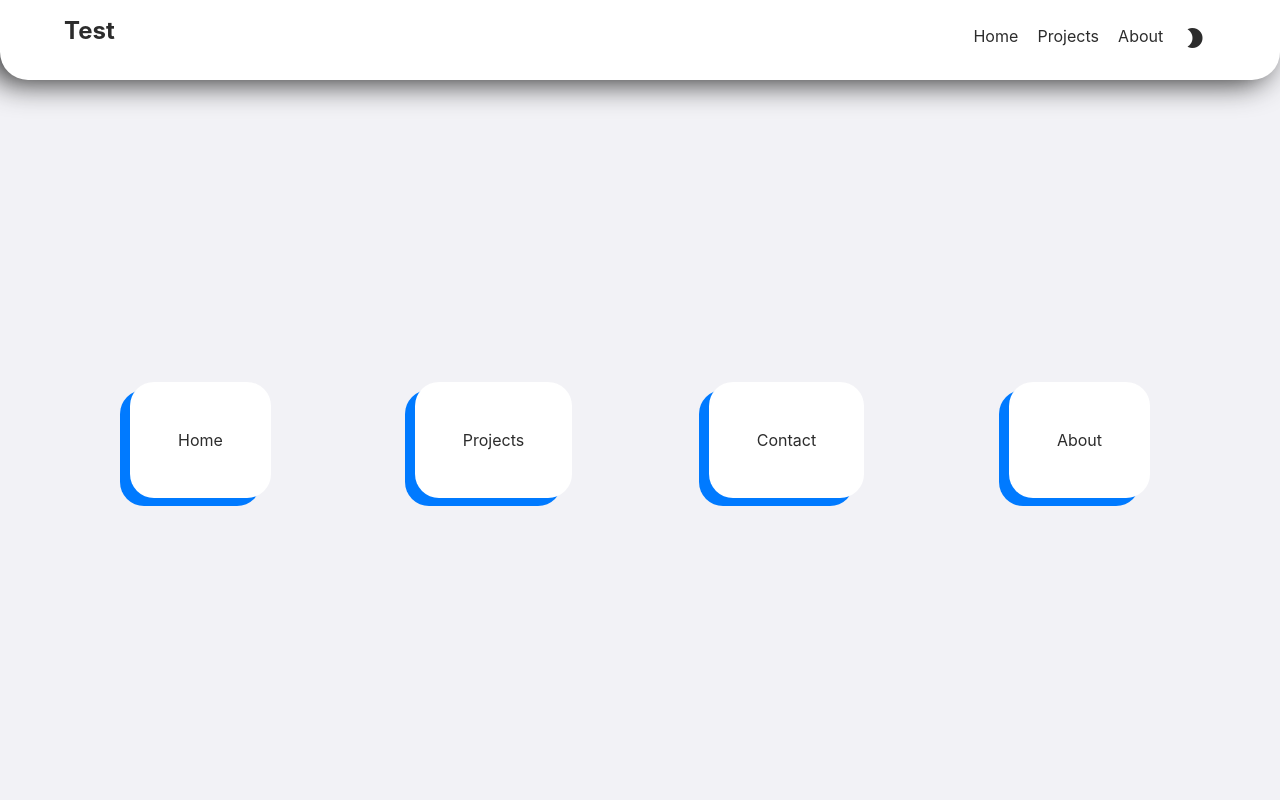
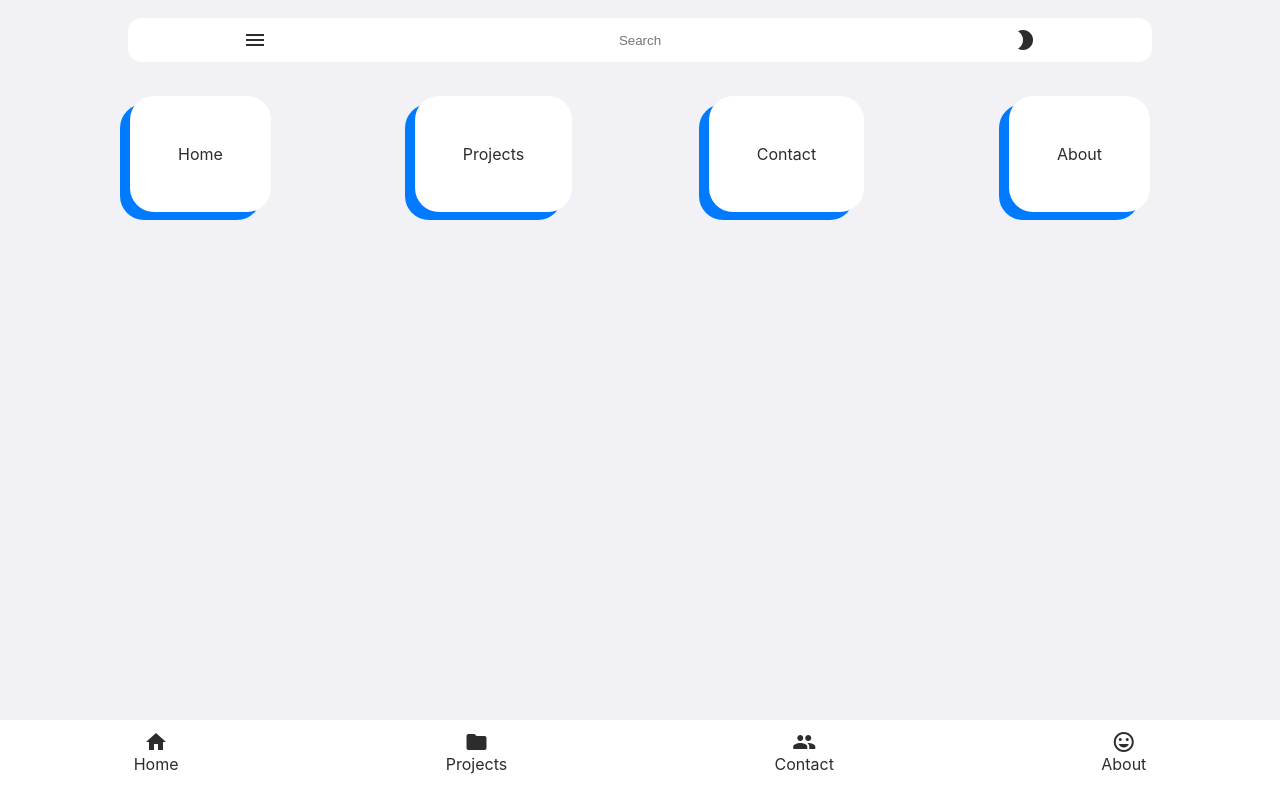
Before and after one commit to otindako/test.github.io, a React (Create React App) app: page / in a window 1280 px wide. Built offline with nearby package versions, Linux system fonts and the light colour scheme.

Commit message:
Revamped ui

```diff
--- a/src/App.js
+++ b/src/App.js
@@ -1,11 +1,13 @@
 import './App.css';
-import { Navbar } from './components/Navbar';
+import { SearchBar } from './components/Searchbar';
 import { Dashboard } from './components/Dashboard';
+import { BottomBar } from './components/footer';
 
 function App() {
   return <>
-    <Navbar />
+    <SearchBar />
     <Dashboard />
+    <BottomBar />
   </>
 }
 
--- a/src/components/Dashboard.css
+++ b/src/components/Dashboard.css
@@ -6,6 +6,7 @@
     background-color: var(--primary-color);
     color: var(--text-color);
     box-shadow: -10px 8px 0px var(--primary-accent-color);
+    margin: 1em 0;
 
     display: flex;
     justify-self: center;
@@ -14,10 +15,9 @@
 }
 
 .items-container{
-    height: 90%;
+    max-height: 100%;
     display: grid;
     grid-template-columns: repeat(auto-fit, minmax(150px, 1fr));
-    /* grid-template-rows: repeat(auto-fit, minmax(100px, 1fr)); */
     grid-auto-rows: minmax(100px, 1fr);
     grid-gap: 20px;
 
--- a/src/components/Dashboard.js
+++ b/src/components/Dashboard.js
@@ -7,6 +7,7 @@ function Dashboard(){
         <div className="item-box">Projects</div>
         <div className="item-box">Contact</div>
         <div className="item-box">About</div>
+
     </article>
 }
 
--- a/src/components/Navbar.css
+++ /dev/null
@@ -1,23 +0,0 @@
-.header{
-    background-color: var(--primary-color);
-    color: var(--text-color);
-    height: 10%;
-    display: flex;
-    align-items: center;
-    border-bottom-left-radius: 28px;
-    border-bottom-right-radius: 28px;
-
-    box-shadow: -10px 3px 30px var(--text-color);
-
-}
-.nav-component{
-    display: flex;
-    justify-content: space-between;
-
-}
-.list-items{
-    display: flex;
-}
-.list-items > li{
-    margin: .6em;
-}
--- a/src/components/Navbar.js
+++ /dev/null
@@ -1,19 +0,0 @@
-import './Navbar.css'
-import '../index.css'
-import { toggleTheme } from './theme'
-
-function Navbar(){
-    return <header className='header'>
-        <nav className='nav-component width-container'>
-            <h1>Test</h1>
-            <ul className='list-items'>
-                <li>Home</li>
-                <li>Projects</li>
-                <li>About</li>
-                <li><i className='material-icons' onClick={toggleTheme}>brightness_2</i></li>
-            </ul>
-        </nav>
-    </header>
-}
-
-export {Navbar}
--- /dev/null
+++ b/src/components/Searchbar.css
@@ -0,0 +1,34 @@
+.header{
+    background-color: var(--secondary-color);
+    color: var(--text-color);
+    height: 10%;
+    display: flex;
+    align-items: center;
+    justify-content: center;
+
+}
+
+.search-bar{
+    width: 50%;
+    outline: none;
+    border: none;
+    background-color: var(--primary-color);
+    color: var(--text-color);
+    text-align: center;
+
+    /* font-size: 1.3rem;
+    padding: .5em 0;
+    box-shadow: -10px 3px 30px var(--text-color); */
+
+    border-bottom-left-radius: 28px;
+    border-bottom-right-radius: 28px;
+}
+.top-buttons{
+    display: flex;
+    justify-content: space-evenly;
+    width: 80%;
+
+    background-color: var(--primary-color);
+    border-radius: 14px;
+    padding: .6em 0;
+}
--- /dev/null
+++ b/src/components/Searchbar.js
@@ -0,0 +1,15 @@
+import './Searchbar.css'
+import '../index.css'
+import { toggleTheme } from './theme'
+
+function SearchBar(){
+    return <header className='header'>
+        <div className="top-buttons">
+            <i className="material-icons">menu</i>
+            <input type="text" className='search-bar' placeholder='Search'/>
+            <i className='material-icons' onClick={toggleTheme}>brightness_2</i>
+        </div>
+    </header>
+}
+
+export {SearchBar}
--- /dev/null
+++ b/src/components/footer.css
@@ -0,0 +1,23 @@
+.footer{
+    background-color: var(--primary-color);
+    position: fixed;
+    bottom: 0;
+    width: 100%;
+    height: 5em;
+}
+
+.bottom-bar{
+    display: flex;
+    justify-content: space-around;
+    align-items: flex-start;
+    width: 100%;
+    height: 100%;
+
+}
+.bottom-bar > li{
+    display: flex;
+    flex-direction: column;
+    align-items: center;
+
+    margin-top: .6em;
+}
--- /dev/null
+++ b/src/components/footer.js
@@ -0,0 +1,15 @@
+import '../index.css'
+import './footer.css'
+
+function BottomBar(){
+    return <footer className='footer'>
+        <ul className='bottom-bar'>
+            <li><i className="material-icons">home</i> Home</li>
+            <li><i className="material-icons">folder</i>Projects</li>
+            <li><i className="material-icons">people</i>Contact</li>
+            <li><i className="material-icons">tag_faces</i>About</li>
+        </ul>
+    </footer>
+}
+
+export {BottomBar}
--- a/src/index.css
+++ b/src/index.css
@@ -8,6 +8,7 @@
 html,
 body{
   height: 100%;
+  box-sizing: border-box;
 }
 
 body {
```
